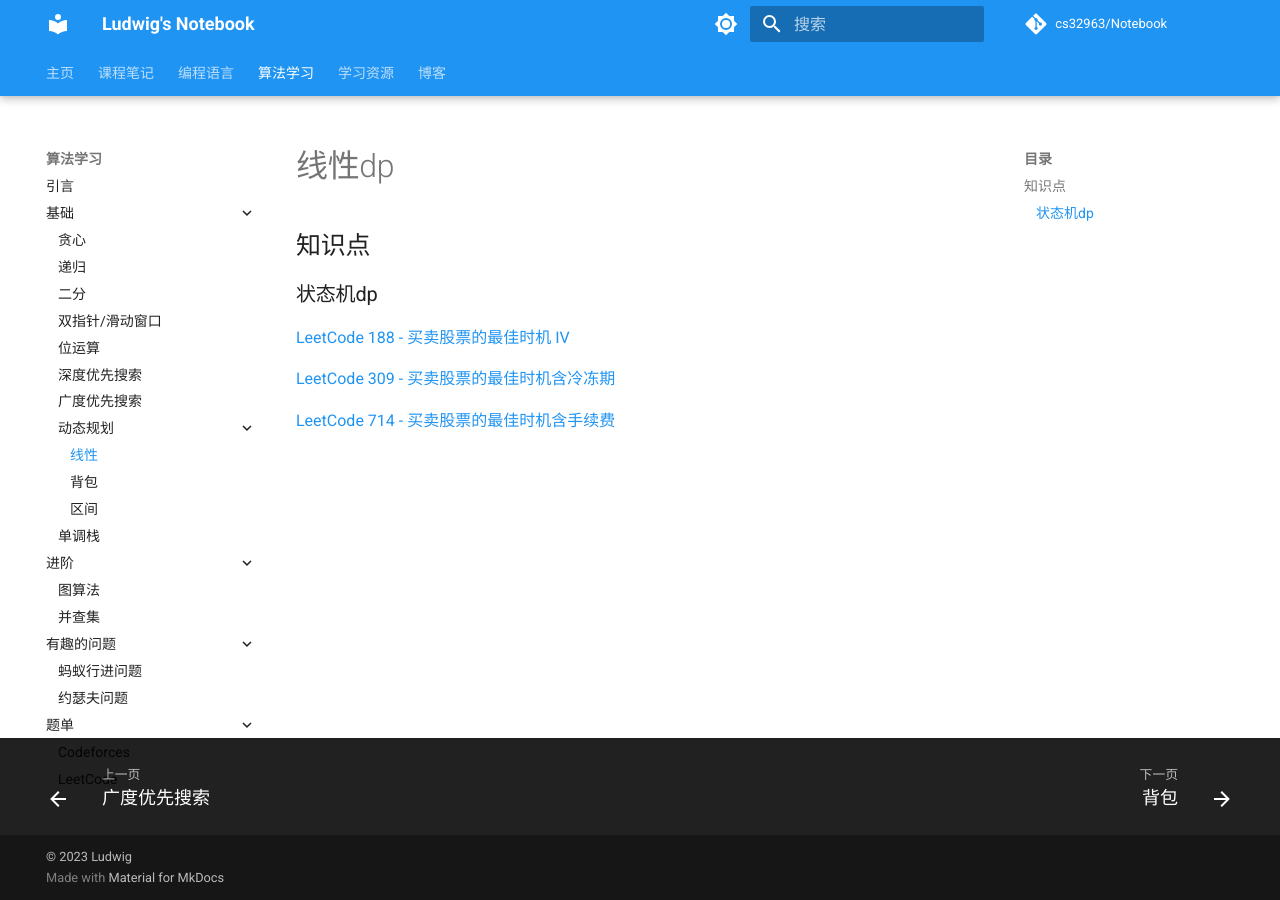
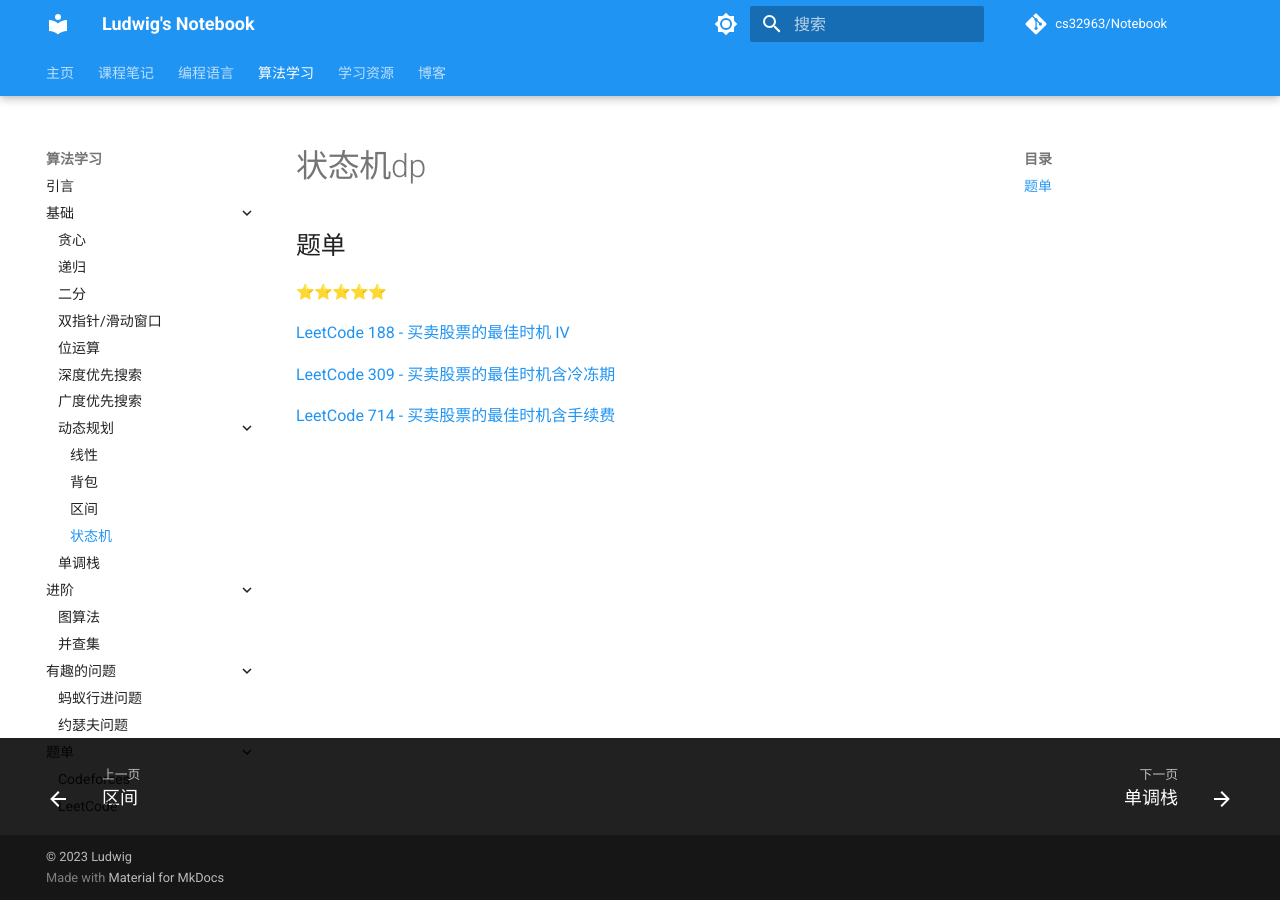
Before and after one commit to cs32963/Notebook, an MkDocs documentation site: the page built from docs/algorithms/state_dp.md, in a window 1280 px wide. Built offline with MkDocs 1.6.1 and Material for MkDocs 9.7.7, drawn with Linux system fonts in a browser that asks for light colours; emoji names are drawn with the system emoji font; comment, search, counter and statistics services are not loaded.

Commit message:
update algorithms

```diff
--- a/docs/algorithms/dp.md
+++ b/docs/algorithms/state_dp.md
@@ -1,8 +1,8 @@
-# 线性dp
+# 状态机dp
 
-## 知识点
+## 题单
 
-### 状态机dp
+:star::star::star::star::star:
 
 [LeetCode 188 - 买卖股票的最佳时机 IV](https://leetcode.cn/problems/best-time-to-buy-and-sell-stock-iv/)
 
--- a/mkdocs.yml
+++ b/mkdocs.yml
@@ -118,9 +118,10 @@
       - 深度优先搜索: algorithms/dfs.md
       - 广度优先搜索: algorithms/bfs.md
       - 动态规划:
-        - 线性: algorithms/dp.md
-        - 背包: algorithms/backpack.md
-        - 区间: algorithms/interval.md
+        - 线性: algorithms/linear_dp.md
+        - 背包: algorithms/backpack_dp.md
+        - 区间: algorithms/interval_dp.md
+        - 状态机: algorithms/state_dp.md
       - 单调栈: algorithms/monotonic_stack.md
     - 进阶:
       - 图算法: algorithms/graph.md
```
Also changed, not shown: docs/algorithms/linear_dp.md (added, +1 -0 lines), docs/algorithms/backpack.md (deleted), docs/algorithms/backpack_dp.md (added), docs/algorithms/interval.md (deleted), docs/algorithms/interval_dp.md (added).
